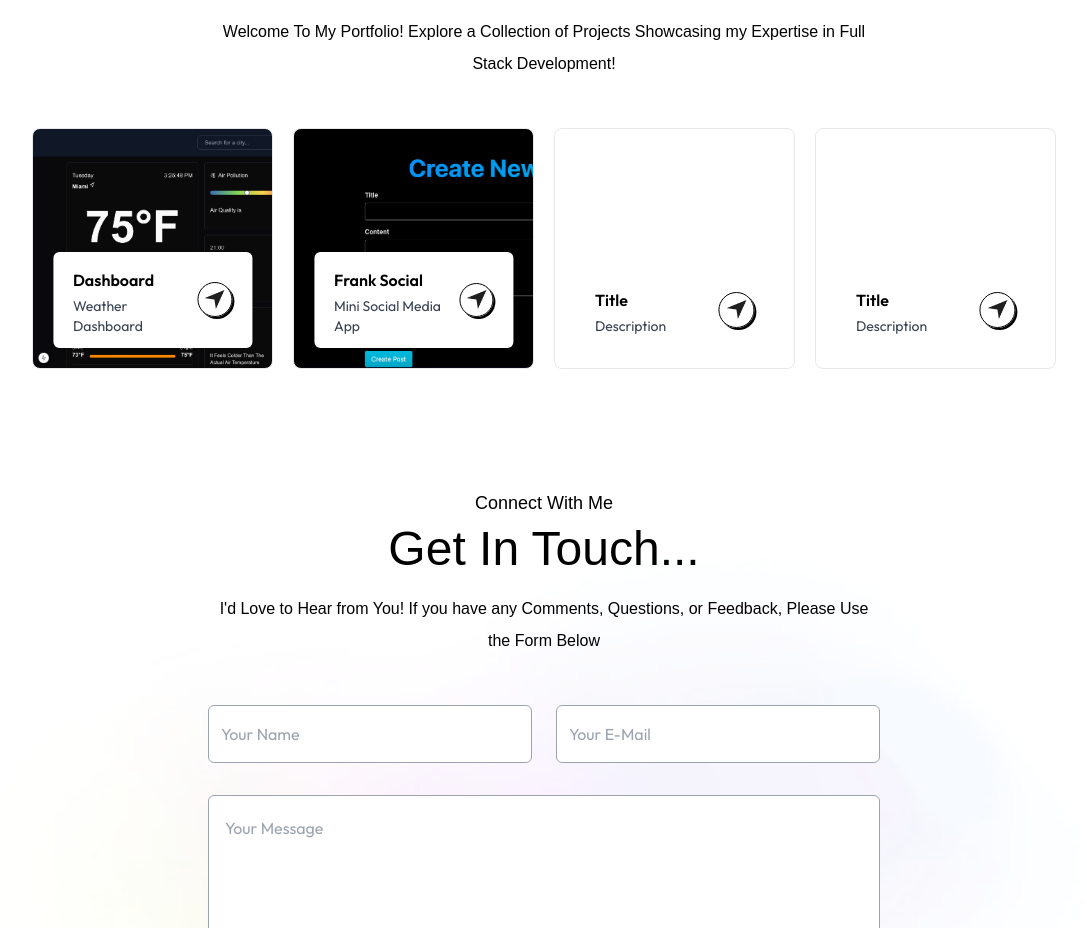
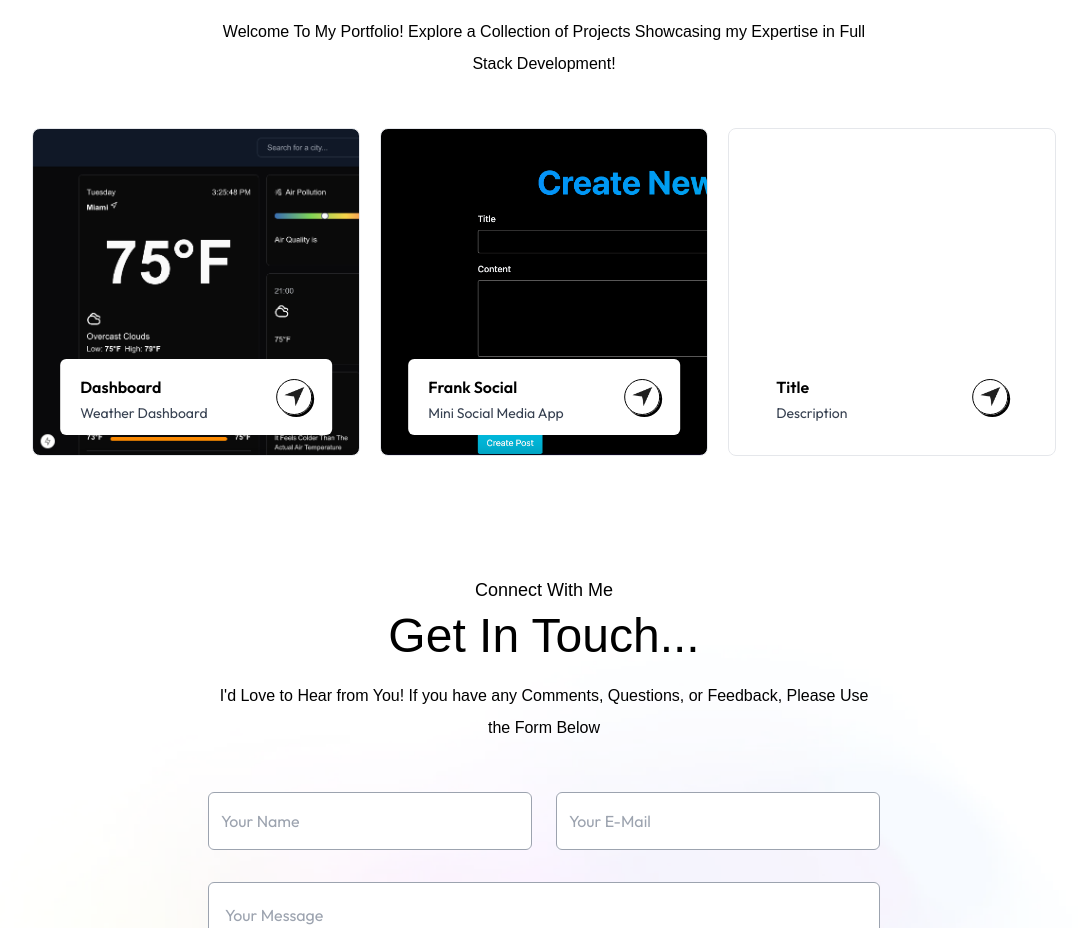
Before and after one commit to fcuello1223/portfolio, a Next.js app: page / in a window 1280 px wide. Shown: the part 2449-3377 px from the top of the page, without its empty margins (96-1183 px from the left). Built offline with nearby package versions, Linux system fonts and the light colour scheme; a web font is replaced by a local one.

Commit message:
Minor Changes

```diff
--- a/app/components/Works.jsx
+++ b/app/components/Works.jsx
@@ -3,6 +3,7 @@ import { motion } from 'motion/react';
 
 import { assets, workData } from "@/assets/assets";
 import Image from "next/image";
+import Link from "next/link";
 
 const Works = () => {
   return (
@@ -46,8 +47,8 @@ const Works = () => {
       >
         {workData.map((project, index) => {
           return (
+            <Link href={project.site} key={index}>
               <motion.div
-              key={index}
                 className="aspect-square bg-cover border rounded-lg relative cursor-pointer group"
                 style={{
                   backgroundImage: `url(${project.bgImage})`,
@@ -58,9 +59,11 @@ const Works = () => {
                 <div className="bg-white w-10/12 rounded-md absolute bottom-5 left-1/2 -translate-x-1/2 px-5 py-3 flex items-center justify-between duration-500 group-hover:bottom-7">
                   <div>
                     <h2 className="font-semibold">{project.title}</h2>
-                  <p className="text-sm text-gray-700">{project.description}</p>
+                    <p className="text-sm text-gray-700">
+                      {project.description}
+                    </p>
                   </div>
-                <div className="border rounded-full border-black w-9 aspect-square flex items-center justify-center shadow-[2px_2px_0_#000] group-hover:bg-lime-300 transition ">
+                  <div className="border rounded-full border-black w-9 aspect-square flex items-center justify-center shadow-[2px_2px_0_#000] group-hover:bg-lime-300 transition">
                     <Image
                       src={assets.send_icon}
                       alt="send icon"
@@ -69,6 +72,7 @@ const Works = () => {
                   </div>
                 </div>
               </motion.div>
+            </Link>
           );
         })}
       </motion.div>
--- a/assets/assets.js
+++ b/assets/assets.js
@@ -7,10 +7,10 @@ import project_icon from "./project-icon.png";
 import project_icon_dark from "./project-icon-dark.png";
 import vscode from "./vscode.png";
 import database from "./database.png";
-import databaseStorage from './database-storage.png';
+import databaseStorage from "./database-storage.png";
 import firebase from "./firebase.png";
 import figma from "./figma.png";
-import frontend from './front-end-programming.png';
+import frontend from "./front-end-programming.png";
 import git from "./git.png";
 import mongodb from "./mongodb.png";
 import right_arrow_white from "./right-arrow-white.png";
@@ -28,7 +28,7 @@ import arrow_icon from "./arrow-icon.png";
 import arrow_icon_dark from "./arrow-icon-dark.png";
 import menu_black from "./menu-black.png";
 import menu_white from "./menu-white.png";
-import protection from './protection.png';
+import protection from "./protection.png";
 import close_black from "./close-black.png";
 import close_white from "./close-white.png";
 import web_icon from "./web-icon.png";
@@ -39,9 +39,8 @@ import right_arrow from "./right-arrow.png";
 import send_icon from "./send-icon.png";
 import right_arrow_bold from "./right-arrow-bold.png";
 import right_arrow_bold_dark from "./right-arrow-bold-dark.png";
-import cybersecurity from './cybersecurity.svg';
-import my_pic from './my_pic.jpg';
-
+import cybersecurity from "./cybersecurity.svg";
+import my_pic from "./my_pic.jpg";
 
 export const assets = {
   user_image,
@@ -93,22 +92,20 @@ export const workData = [
   {
     title: "Dashboard",
     description: "Weather Dashboard",
-    bgImage: './weather.png',
+    bgImage: "./weather.png",
+    site: "#",
   },
   {
     title: "Frank Social",
     description: "Mini Social Media App",
     bgImage: "./FrankSocial.png",
+    site: "https://frank-social.vercel.app/",
   },
   {
     title: "Title",
     description: "Description",
     bgImage: "",
-  },
-  {
-    title: "Title",
-    description: "Description",
-    bgImage: "",
+    site: "#",
   },
 ];
 
@@ -122,8 +119,7 @@ export const serviceData = [
   {
     icon: assets.database,
     title: "Backend",
-    description:
-      "Efficient server setup to communicate with database",
+    description: "Efficient server setup to communicate with database",
     link: "",
   },
   {
@@ -152,13 +148,15 @@ export const infoList = [
     icon: assets.edu_icon,
     iconDark: assets.edu_icon_dark,
     title: "Education",
-    description: "Master of Science, Computer Science Florida International University\n2025",
+    description:
+      "Master of Science, Computer Science Florida International University\n2025",
   },
   {
     icon: assets.project_icon,
     iconDark: assets.project_icon_dark,
     title: "Other Skills",
-    description: "Git/GitHub, MySQL, PostgreSQL, MongoDB, Microsoft Office (Word/Excel/PowerPoint)",
+    description:
+      "Git/GitHub, MySQL, PostgreSQL, MongoDB, Microsoft Office (Word/Excel/PowerPoint)",
   },
 ];
 
```
Lines whose indentation alone changed are shown as unchanged.
